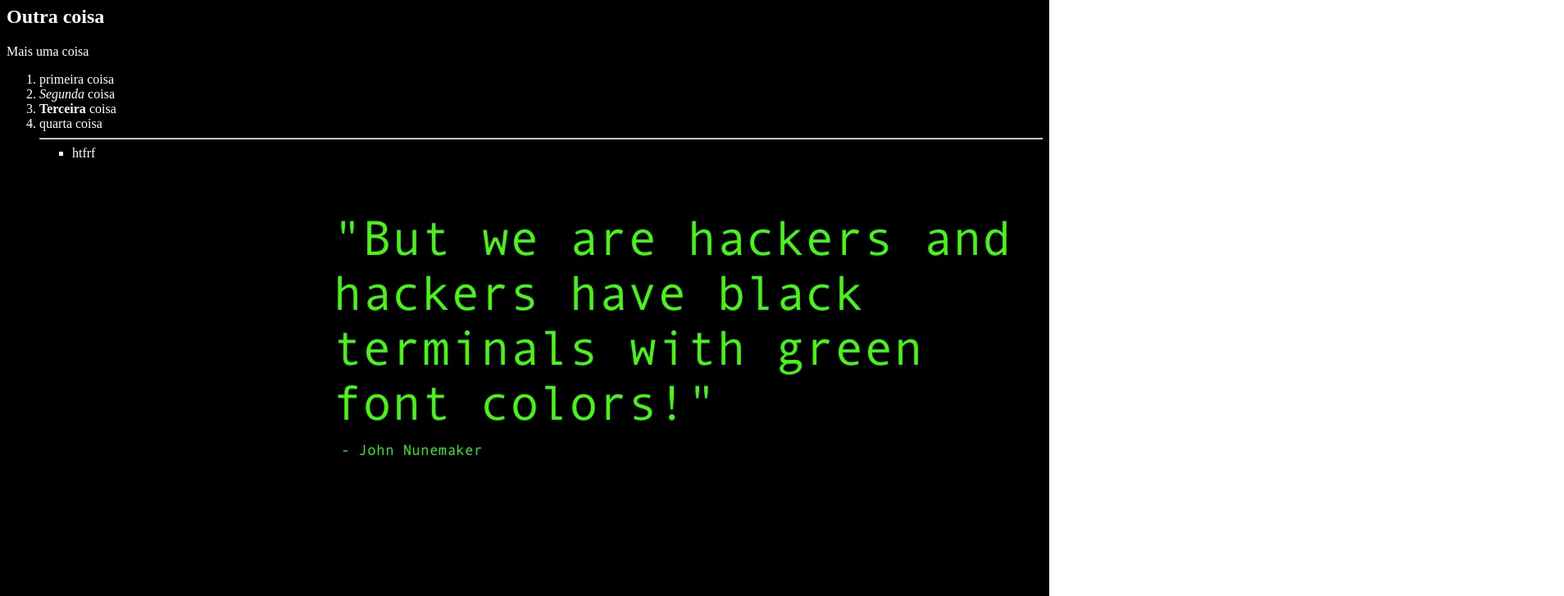
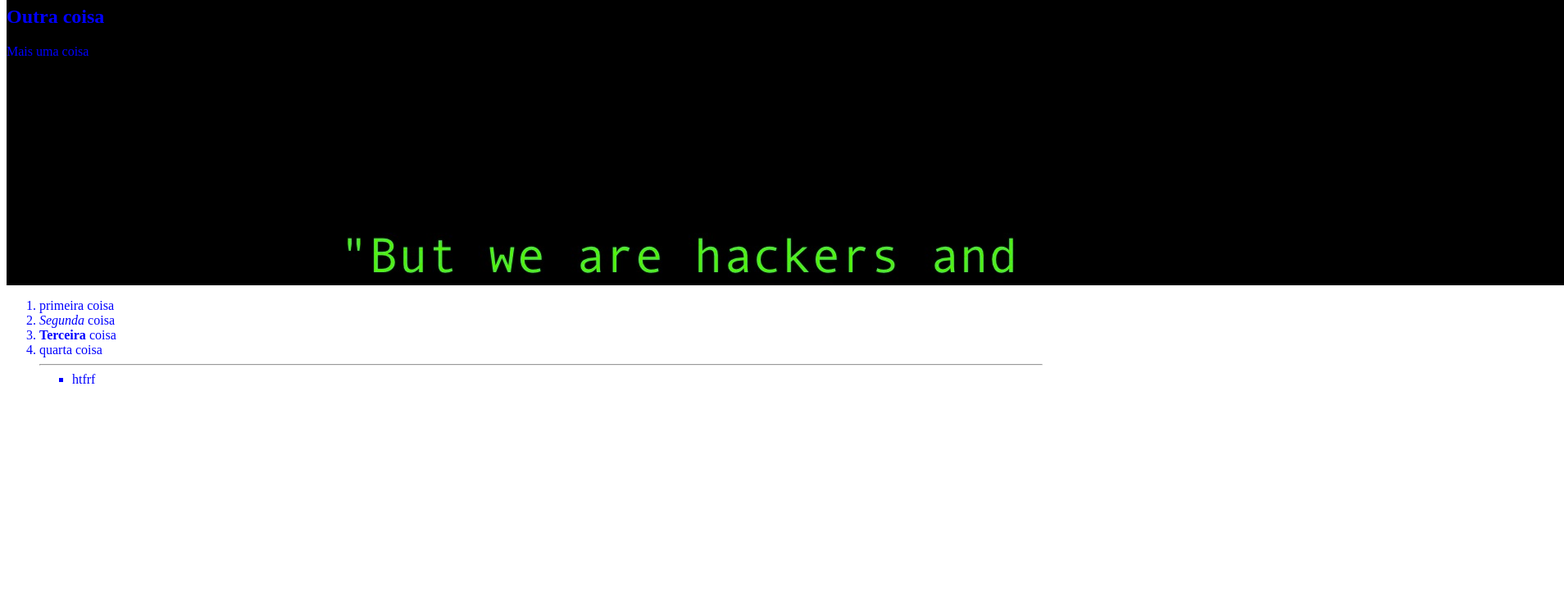
Before and after one commit to AvnerGodoi/web, a plain HTML site: page index.html in a window 1280 px wide. Shown: the part 73-800 px from the top of the page at 82% size, 1908 px wide, since content can reach past the window. Drawn offline with Linux system fonts and the light colour scheme.

Commit message:
alteramos a página de style.css

```diff
--- /dev/null
+++ b/assets/css/style.css
@@ -0,0 +1,9 @@
+body {
+
+    color: blue;
+}
+#cabecalho {
+    width: 1900px;
+    height: 400px;
+    background-image: url("/assets/images/background-desktop.jpg");
+}
--- a/index.html
+++ b/index.html
@@ -5,20 +5,15 @@
     <meta http-equiv="X-UA-Compatible" content="IE=edge">
     <meta name="viewport" content="width=device-width, initial-scale=1.0">
     <title>Document</title>
-    <style>
-        img {
-            width: 100%;
-        }
-        body {
-            background-image: url("/assets/images/background-desktop.jpg");
-            color: white;
-        }
-    </style>
+    <link rel="stylesheet" href="/assets/css/style.css">
 </head>
 <body>
-    <h1>Qualquer coisa</h1>
-    <h2>Outra coisa</h2>
-    <p>Mais uma coisa</p>
+    <div id="cabecalho">
+        <h1>Qualquer coisa</h1>
+        <h2>Outra coisa</h2>
+        <p>Mais uma coisa</p>
+    </div>
+
     <ol>
         <li>primeira coisa</li>
         <li><em>Segunda</em> coisa</li>
```
